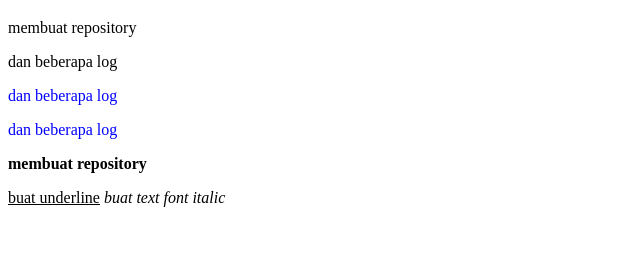
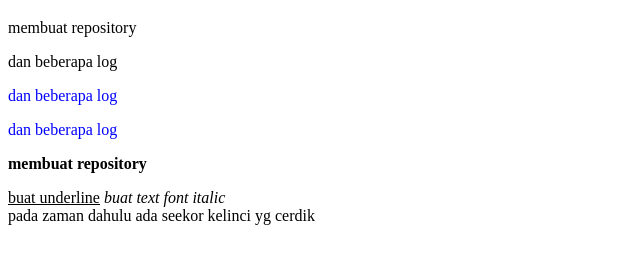
Before and after one commit to michaelst15/Task, a plain HTML site: page git/index.html in a window 1280 px wide. Shown: the part 61-324 px from the top of the page, without its empty margins (0-640 px from the left). Drawn offline with Linux system fonts and the light colour scheme.

Commit message:
buat tag article

```diff
--- a/git/index.html
+++ b/git/index.html
@@ -16,5 +16,6 @@
    <u>buat underline</u>
    <i>buat text font italic</i>
    <img src=""/>
+   <article>pada zaman dahulu ada seekor kelinci yg cerdik</article>
 </body>
 </html>
```
